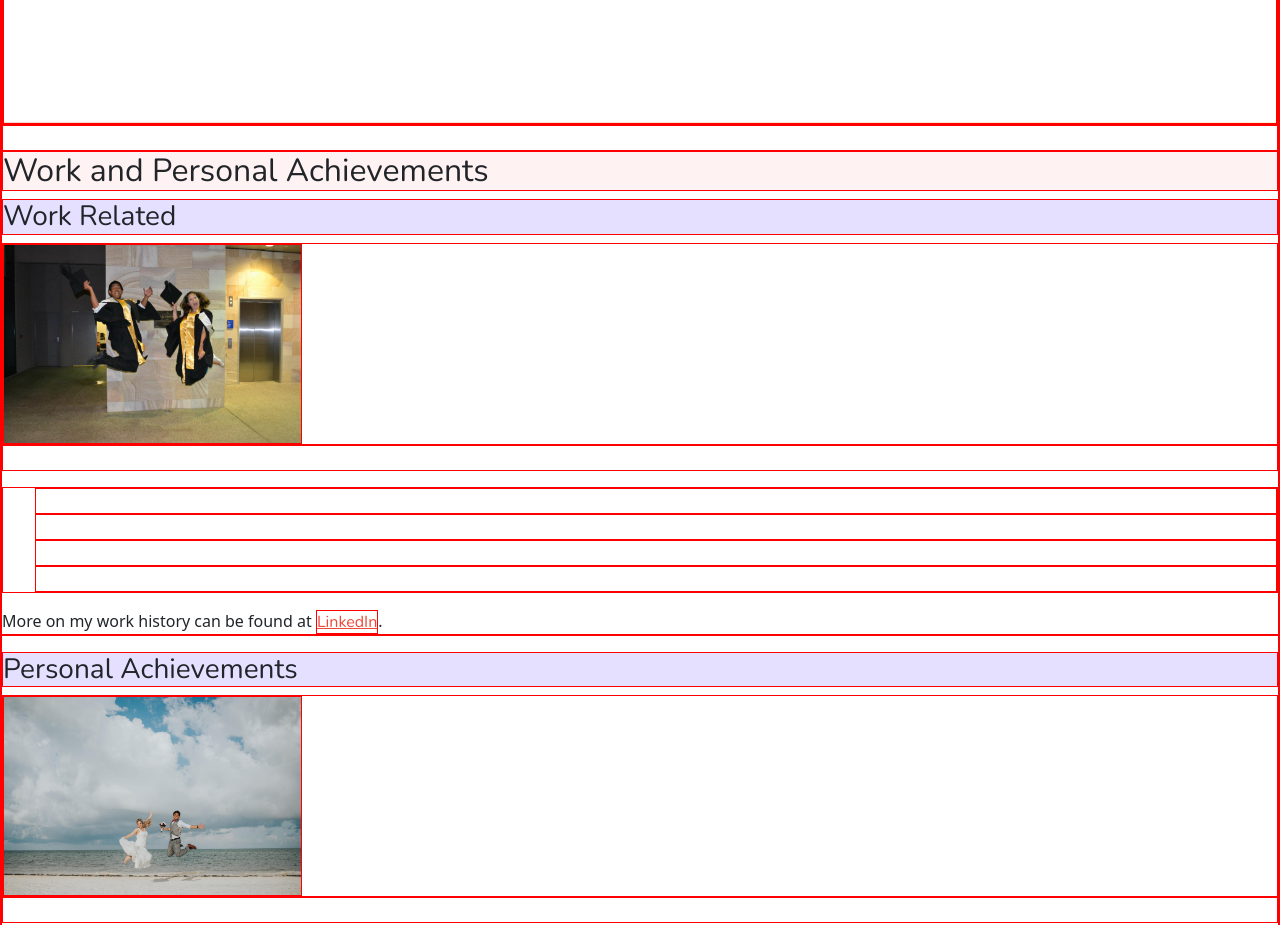
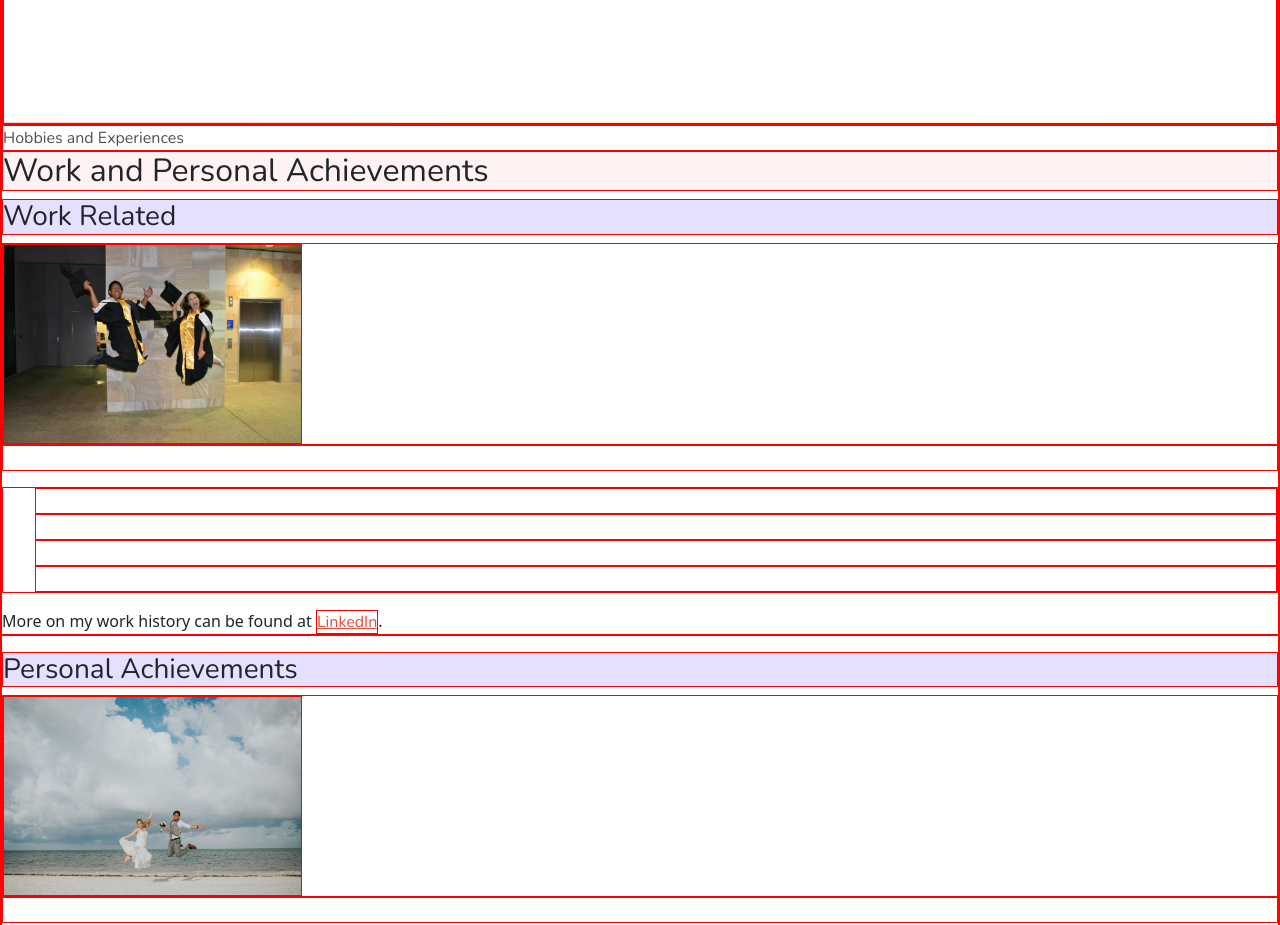
Before and after one commit to daryldelrosario/co-proevo_aboutme, a website: page index.html in a window 1280 px wide. Shown: the part 900-1825 px from the top of the page. Drawn offline with nearby package versions, Linux system fonts and the light colour scheme.

Commit message:
Install autoprefixers via npm

```diff
--- a/index.html
+++ b/index.html
@@ -102,7 +102,7 @@
 
     <!-- START HOBBIES AND EXPERIENCE SECTION -->
     <section id="hobb-n-exp" class="hobb-n-exp">
-        Hobbies and Experience
+        Hobbies and Experiences
     </section>
 
 
--- a/package.json
+++ b/package.json
@@ -26,6 +26,7 @@
   "homepage": "https://github.com/daryldelrosario/co-aboutme_pro-four#readme",
   "dependencies": {
     "@fortawesome/fontawesome-free": "^6.3.0",
+    "autoprefixer": "^10.4.13",
     "bootstrap": "^5.3.0-alpha1",
     "bootstrap-icons": "^1.10.3"
   },
--- /dev/null
+++ b/scss/sections/_hobbnexp.scss
@@ -0,0 +1,5 @@
+@use "../config/" as *;
+
+.hobb-n-exp {
+    @extend %main-text;
+}
--- a/scss/sections/_index.scss
+++ b/scss/sections/_index.scss
@@ -2,3 +2,4 @@
 @forward "./navbar";
 @forward "./liveradio";
 @forward "./aboutme";
+@forward "./hobbnexp";
```
Also changed, not shown: assets/css/main.css, 1 other file.
